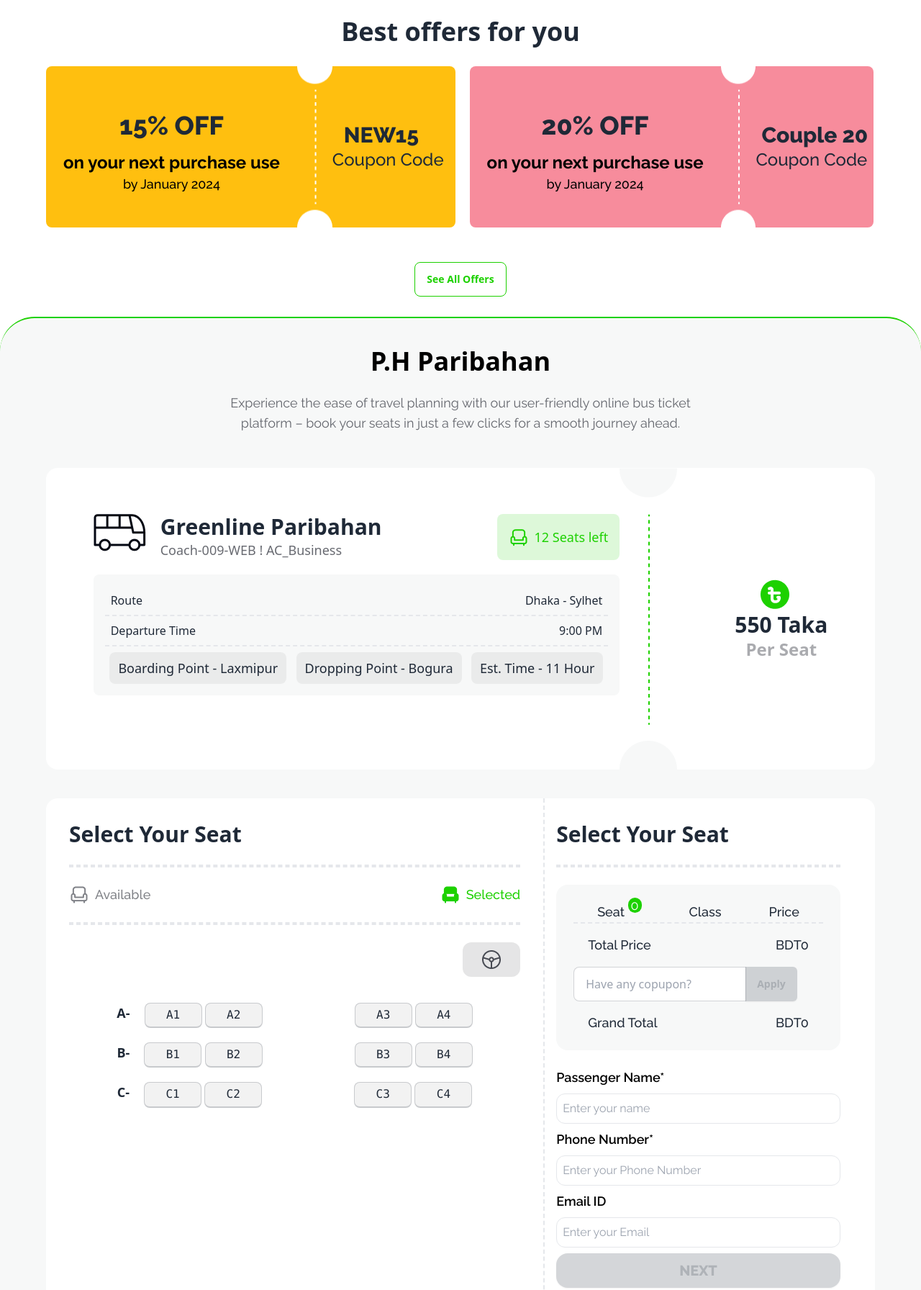
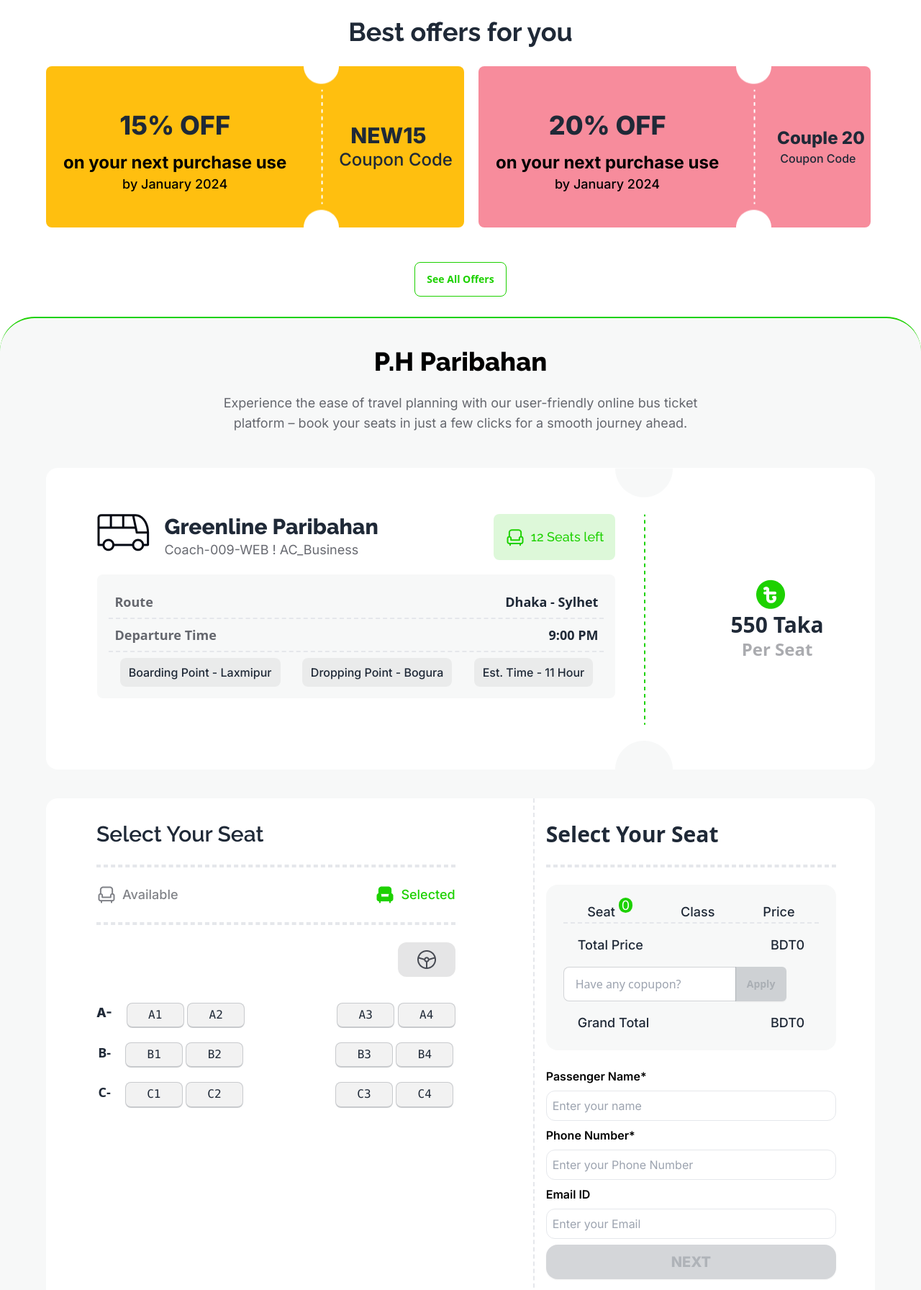
Before and after one commit to Tonmoy-Rahman-Turjo/assingment-exam-five, a plain HTML site: page index.html in a window 1280 px wide. Shown: the part 620-2412 px from the top of the page at 72% size. Drawn offline with nearby package versions, Linux system fonts and the light colour scheme.

Commit message:
all section oky

```diff
--- a/index.html
+++ b/index.html
@@ -9,13 +9,13 @@
    <link href="https://cdn.jsdelivr.net/npm/daisyui@4.6.0/dist/full.min.css" rel="stylesheet" type="text/css" />
      <script src="https://cdn.tailwindcss.com"></script>
 </head>
-<body>
+<body class="">
 
 
  <!-- header section -->
  <header class="max-w-6xl m-auto  mx-auto ">
     <!-- nav -->
-     <nav>
+     <nav class="font-relewey">
          <div class="flex justify-between max-w-6xl m-auto mt-5">
              <p class="text-3xl font-extrabold">P-Ticket</p>
 
@@ -32,11 +32,11 @@
      </nav>
 
      <!--banar Part-->
-     <div class="w-full flex justify-center rounded-3xl items-center  bg-[url(./images/banner.png)] bg-cover bg-bottom  object-fill mt-6">
+     <div class="w-full flex justify-center rounded-3xl items-center font-relewey  bg-[url(./images/banner.png)] bg-cover bg-bottom  object-fill mt-6">
          <div class="text-center flex-col mt-24 mb-24">
              <h1 class="text-5xl font-extrabold text-white mb-2 font-relewey">End-to-End Travel with<br></h1>
              <h1 class="text-[#1DD100] .font-relewey text-5xl font-extrabold mt-3">P Paribahan</h1>
-             <p class="text-white w-3/5 text-lg m-auto mt-6">Yes, you can run unit tests and view the results directly within the app. The integrated testing features allow for a streamlined .</p>
+             <p class="text-white w-3/5 font-inter text-lg m-auto mt-6">Yes, you can run unit tests and view the results directly within the app. The integrated testing features allow for a streamlined .</p>
              <button id="buy-ticket-btn"
                      class="py-3 lg:px-8 px-4 text-black font-bold text-xl bg-[#1DD100] rounded-xl my-8 "><a
                          href="#seat-section">Buy
@@ -50,15 +50,15 @@
 
  <main>
 
-     <!-- section-discount-card -->
-   <section class="max-w-6xl m-auto  " >
-     <h1 class="text-center mt-14 font-bold text-4xl mb-7">Best offers for you</h1>
+  <!-- section-discount-card  -->
+    <section class="max-w-6xl m-auto  " >
+     <h1 class="text-center mt-14 font-bold text-4xl mb-7 font-relewey">Best offers for you</h1>
      <div  class=" flax justify-between   " >
 
     <div class="lg:flex gap-5 mb-5">
      <div class="bg-[#FFBF0F] flex justify-center  mb-7 rounded-lg items-center">
        <div class="flex justify-center items-center">
-         <div class="text-center">
+         <div class="text-center font-inter ">
            <h1 class="text-4xl font-inter font-extrabold p-4 ">15% OFF </h1>
            <h3 class="text-2xl font-inter text-black  px-6 font-bold">on your next purchase use</h3>
            <h5 class="text-lg font-inter text-black font-medium "> by January 2024</h5></div>
@@ -66,14 +66,14 @@
           <img class="h-56" src="./images/cupon-devider.png" alt="">
          </div>
        </div>
-       <div class="">
+       <div class="font-relewey">
          <h1 class="text-3xl font-inter px-4  font-extrabold">NEW15 </h1>
          <h5 class="text-2xl font-inter  font-medium mr-4 ">Coupon Code</h5>
        </div>
      </div>
      <div class="bg-[#F78C9C] flex justify-center mb-7 rounded-lg items-center">
        <div class="flex justify-center items-center">
-         <div class="text-center">
+         <div class="text-center font-inter">
            <h1 class="text-4xl font-inter font-extrabold p-4 ">20% OFF </h1>
            <h3 class="text-2xl font-inter text-black  px-6 font-bold">on your next purchase use</h3>
            <h5 class="text-lg font-inter text-black font-medium "> by January 2024</h5></div>
@@ -81,9 +81,9 @@
           <img class="h-56" src="./images/cupon-devider.png" alt="">
          </div>
        </div>
-       <div class="">
-         <h1 class="text-3xl font-inter px-2  font-extrabold">Couple 20 </h1>
-         <h5 class="text-2xl font-inter  font-medium mr-2 ">Coupon Code</h5>
+       <div class="font-relewey">
+         <h1 class="text-2xl font-inter px-2 text-center font-extrabold">Couple 20 </h1>
+         <h5 class="text-gl font-inter text-center font-medium mr-2 ">Coupon Code</h5>
        </div>
 
      </div>
@@ -95,14 +95,14 @@
     </div>
    </section>
 
-     </section>
 
 
-     <!-- Star Line Ticket Container Start -->
+
+     <!-- Green line bus ticket parts -->
      <section id="seat-section" class=" pt-10 rounded-[48px] border-t-2 pb-10  bg-[#F7F8F8] border-[#1DD100] mt-7">
-         <h3 class="lg:text-4xl text-2xl font-extrabold text-black text-center">P.H Paribahan</h3>
+         <h3 class="text-4xl  font-extrabold text-black text-center font-relewey">P.H Paribahan</h3>
          <p
-             class="max-w-[690px] mx-auto text-[rgba(3,7,18,0.6)] text-center text-sm lg:text-lg font-normal font-inter mb-12 mt-6">
+             class="max-w-[690px] mx-auto text-[rgba(3,7,18,0.6)] text-center  text-lg font-normal font-inter mb-12 mt-6">
              Experience the ease of travel planning with our user-friendly online bus ticket platform – book your seats in just a few clicks for a smooth journey ahead.</p>
 
          <div class="max-w-6xl m-auto flex justify-center bg-white  rounded-2xl mt-6">
@@ -112,28 +112,28 @@
                    <div class="flex gap-5">
                       <div><img src="./images/bus-logo.png" alt=""></div>
                       <div>
-                         <h1 class="font-extrabold text-3xl .font-relewey">Greenline Paribahan</h1>
-                         <h2 class=" text-lg  text-[#03071299]">Coach-009-WEB ! AC_Business</h2>
+                         <h1 class="font-extrabold text-3xl font-relewey">Greenline Paribahan</h1>
+                         <h2 class=" text-lg font-inter text-[#03071299]">Coach-009-WEB ! AC_Business</h2>
                       </div>
                     </div>
                     <div class="flex bg-[#1DD10026] p-4 rounded-lg gap-2 items-center">
                       <div> <img src="./images/seat-green.png" alt=""></div>
-                      <div class="text-[#1DD100] text-lg font-medium"> <span id="seat-left">12</span> Seats left</div>
+                      <div class="text-[#1DD100] text-lg font-medium font-relewey"> <span id="seat-left">12</span> Seats left</div>
                     </div>
                  </div>
                  <div class=" bg-[#F7F8F8] mt-5 p-4 rounded-lg">
                    <div class="flex justify-between border-b-2 border-dashed p-2">
-                      <div>Route</div>
-                      <div>Dhaka - Sylhet</div>
+                      <div class="text-lg  font-semibold text-[#03071299]">Route</div>
+                      <div class="text-lg font-semibold">Dhaka - Sylhet</div>
                    </div>
                    <div class="flex justify-between border-b-2 border-dashed p-2">
-                      <div>Departure Time</div>
-                      <div>9:00 PM</div>
+                      <div class="text-lg  font-semibold text-[#03071299]" >Departure Time</div>
+                      <div class="text-lg font-semibold" >9:00 PM</div>
                    </div>
                    <div class=" flex justify-around">
-                      <div class="bg-[#0307120D] p-2 px-3 rounded-lg mt-2 font-medium text-lg .font-inter ">Boarding Point - Laxmipur</div>
-                      <div class="bg-[#0307120D] p-2 px-3 rounded-lg mt-2 font-medium text-lg .font-inter " >Dropping Point - Bogura</div>
-                      <div class="bg-[#0307120D] p-2 px-3 rounded-lg mt-2 font-medium text-lg .font-inter " >Est. Time - 11 Hour</div>
+                      <div class="bg-[#0307120D] p-2 px-3 rounded-lg mt-2 font-medium  font-inter text-base ">Boarding Point - Laxmipur</div>
+                      <div class="bg-[#0307120D] p-2 px-3 rounded-lg mt-2 font-medium  font-inter " >Dropping Point - Bogura</div>
+                      <div class="bg-[#0307120D] p-2 px-3 rounded-lg mt-2 font-medium  font-inter " >Est. Time - 11 Hour</div>
                    </div>
                  </div>
              </div>
@@ -150,15 +150,15 @@
           </div>
 
          <!-- Seat Section t -->
-         <div class="max-w-6xl flex mt-10  mx-auto bg-white rounded-2xl ">
-             <div class="lg:w-[60%] p-8">
-                 <h4 class="font-semibold text-3xl ">Select Your Seat</h4>
+         <div class="max-w-6xl flex justify-around mt-10  mx-auto bg-white rounded-2xl ">
+             <div class="p-8">
+                 <h4 class="font-semibold text-3xl font-relewey ">Select Your Seat</h4>
                  <hr class="border-dashed border-[2px] my-6">
                  <div class="flex justify-between">
                      <h1 class="font-inter font-medium text-lg text-[#03071280] flex items-center"><img
-                          class="mr-2"   src="images/seat-gray.png" alt=""> Available</h1>
+                          class="mr-2 font-inter"   src="images/seat-gray.png" alt=""> Available</h1>
                      <h1 class="font-inter font-medium text-lg text-[#1DD100] flex items-center"><img
-                          class="mr-2"   src="images/seat-green-filled.png" alt=""> Selected</h1>
+                          class="mr-2 font-inter "   src="images/seat-green-filled.png" alt=""> Selected</h1>
                  </div>
                  <hr class="border-dashed border-[2px] my-6">
                  <!-- Starring Image -->
@@ -170,11 +170,11 @@
 
              <div>
 
-                 <div class="flex justify-center mt-5 my-1 w-full">
+                 <div class="flex justify-center font-inter mt-5 my-1 w-full">
                     <h1 class="mr-5 text-lg font-extrabold">A-</h1>
                    <div class="flex gap-32">
                     <div class="gap-10">
-                       <kbd class="kbd cursor-pointer w-20">A1</kbd>
+                       <kbd class="kbd cursor-pointer text-base font-medium  w-20">A1</kbd>
                        <kbd class="kbd cursor-pointer w-20">A2</kbd>
                     </div>
                     <div class="gap-11">
@@ -220,12 +220,12 @@
              <div class="pt-8 border-l-2 border-dashed  px-4">
                  <h4 class="font-semibold text-3xl ">Select Your Seat</h4>
                  <hr class="border-dashed border-[2px] my-6">
-                 <div class="bg-[rgb(247,248,248)] p-6 rounded-2xl space-y-4">
+                 <div class="bg-[#F7F8F8] p-6 rounded-2xl space-y-4">
                      <div>
                          <div class="flex justify-around border-b-2 border-dashed  gap-9'">
                              <ul id="seat-name">
                                  <li class="font-medium text-lg font-inter">Seat <sup id="seat-count"
-                                         class="bg-[rgb(29,209,0)] h-fit rounded-2xl text-lg text-white font-normal px-1">0</sup>
+                                         class="bg-[#1DD100] h-fit rounded-2xl text-lg font-inter text-white font-normal px-1">0</sup>
                                  </li>
                              </ul>
                              <ul id="class">
@@ -264,15 +264,15 @@
                  </div>
                  <div class="my-6">
                      <form class="font-inter space-y-2" action="">
-                         <h3 class="text-lg font-semibold text-black">Passenger Name*</h3>
+                         <h3 class="text-base font-semibold text-black">Passenger Name*</h3>
                          <input class="border rounded-xl  w-full p-2" placeholder="Enter your name" type="text">
-                         <h3 class="text-lg font-semibold text-black">Phone Number*</h3>
+                         <h3 class="text-base font-semibold  text-black">Phone Number*</h3>
                          <input id="phone-number-input" class="border rounded-xl w-full p-2"
                              placeholder="Enter your Phone Number" type="tel">
-                         <h3 class="text-lg font-semibold text-black">Email ID</h3>
+                         <h3 class="text-base font-semibold text-black">Email ID</h3>
                          <input class="border rounded-xl w-full p-2" placeholder="Enter your Email"
                              type="email">
-                             <label for="my_modal_7"id="next" disabled
+                             <label for="modal"id="next" disabled
                              class="bg-[rgb(29,209,0)] text-white w-full text-xl font-extrabold rounded-2xl btn">NEXT</label>
                      </form>
 
@@ -294,8 +294,8 @@
      <section class="max-w-6xl m-auto   pt-11">
          <div class="flex justify-between">
              <div>
-                 <h3 class="text-4xl text-white font-extrabold">Star Line - Ticket</h3>
-                 <p class="w-[380px] font-inter font-normal text-lg text-[#FFFFFFCC]">Star Line -Ticket is a digital platform to make your travel Comfortable And Enjoyable </p>
+                 <h3 class="text-4xl text-white mb-2 font-extrabold">P-Ticket</h3>
+                 <p class="w-[380px] font-inter font-normal text-lg text-[#FFFFFFCC]">P-Ticket digital online tricket platfrom  We are always at your service to make your trip beautiful and enjoyable </p>
              </div>
              <div class="">
                  <h4 class="text-3xl text-white font-bold mb-2">Download our app</h4>
@@ -323,7 +323,7 @@
 <!-- modal -->
 <div class="bg-[#F2F1F1] max-h-screen">
 
- <input type="checkbox" id="my_modal_7"  class="modal-toggle max-h-screen bg-white" />
+ <input type="checkbox" id="modal"  class="modal-toggle max-h-screen bg-white" />
  <div class="modal" role="dialog">
      <div class="modal-box w-[720px] text-center  h-[420px]">
          <img class="mx-auto" src="images/success.png" alt="">
--- a/style.css
+++ b/style.css
@@ -12,5 +12,5 @@
 }
 
 .font-inter{
-    font-family: "Raleway", sans-serif;
+    font-family: "Inter", sans-serif;
 }
```
